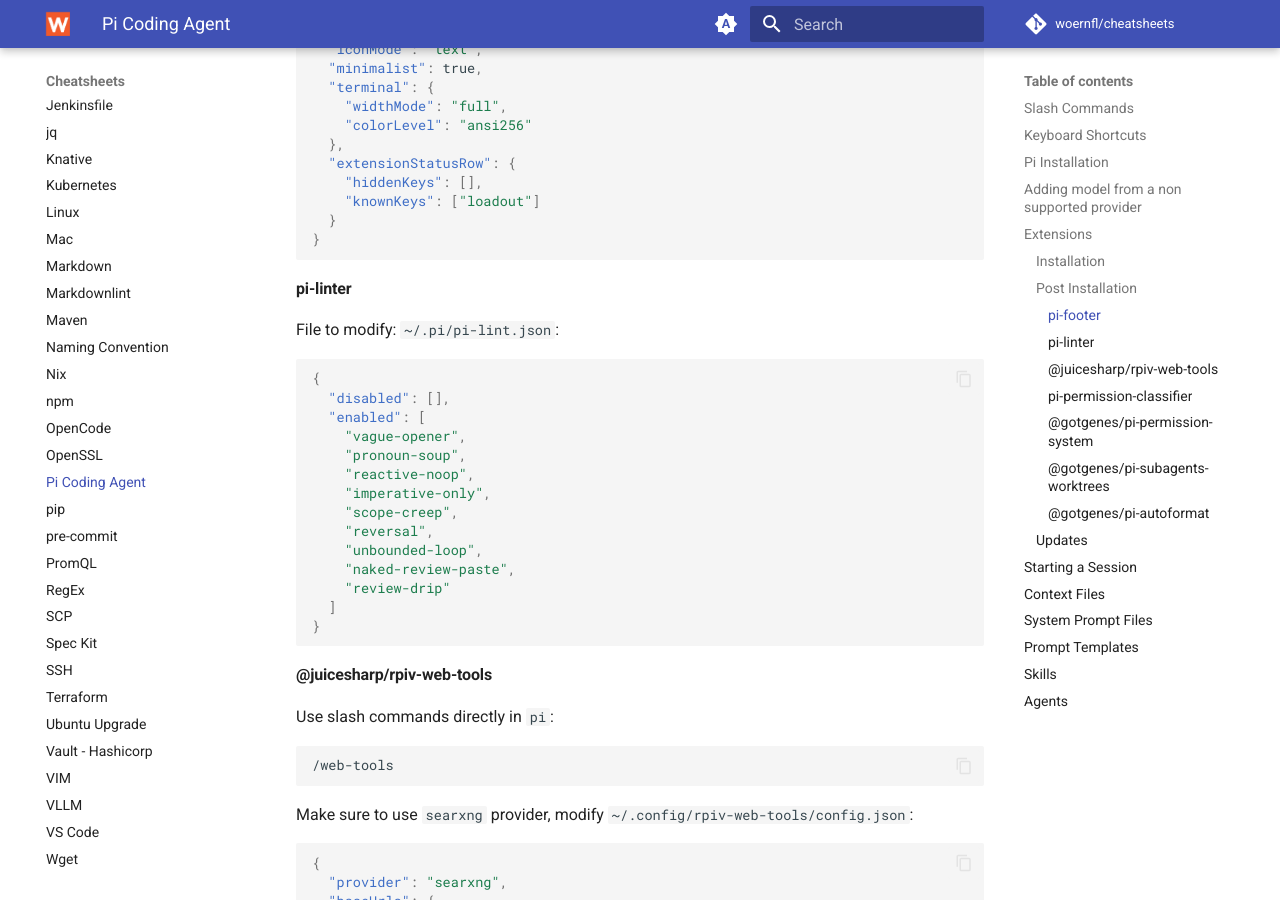
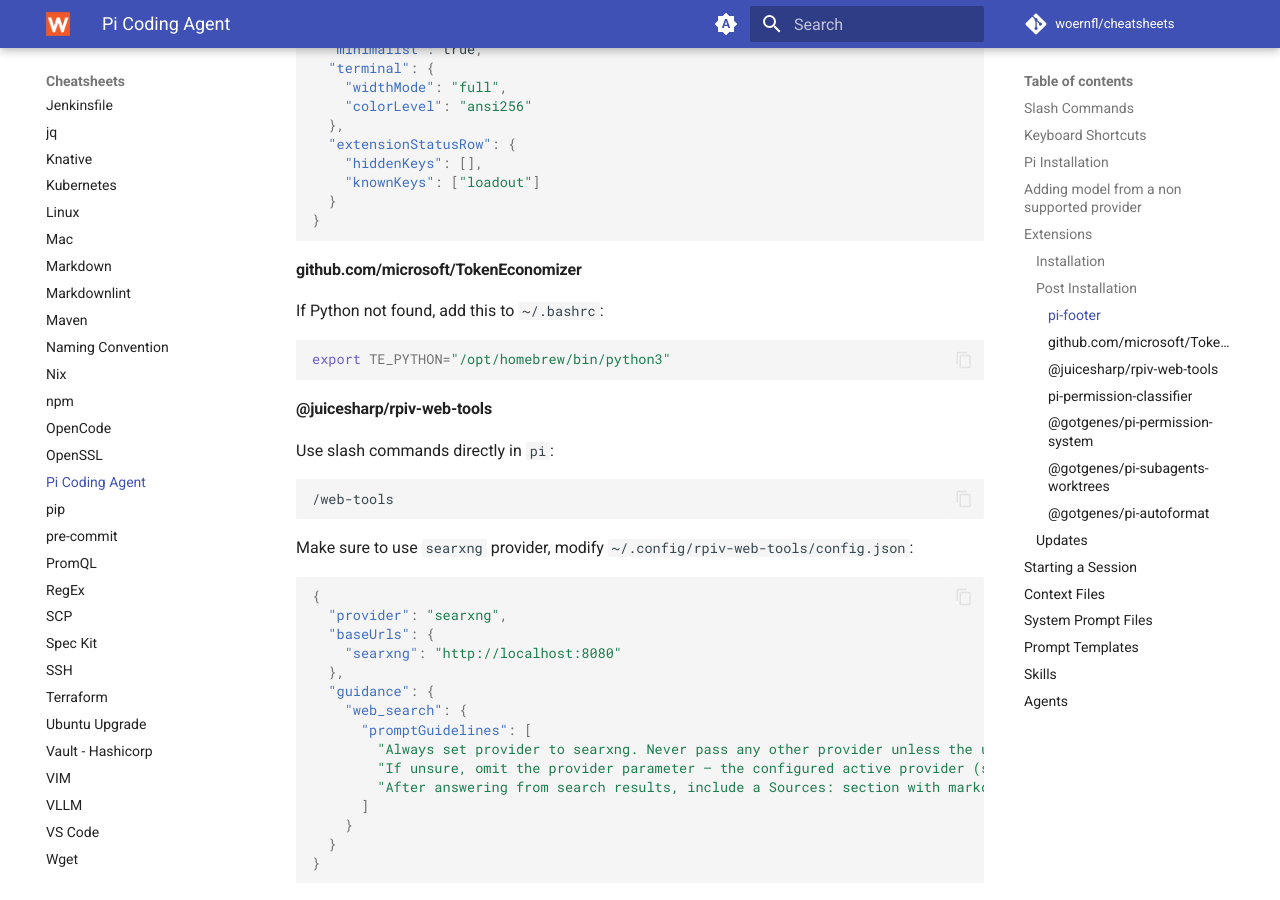
Before and after one commit to woernfl/cheatsheets, an MkDocs documentation site: the page built from docs/pi.md, in a window 1280 px wide and 900 px high, scrolled down 6958 px. Built offline with MkDocs 1.6.1 and Material for MkDocs 9.7.7, drawn with Linux system fonts in a browser that asks for light colours; comment, search, counter and statistics services are not loaded; some of the changed text lies outside the part shown.

Commit message:
Update pi.md (#570)

````diff
--- a/docs/pi.md
+++ b/docs/pi.md
@@ -170,7 +170,6 @@
 ```bash
 pi install npm:pi-footer
 pi install npm:pi-loadout
-pi install npm:pi-linter
 pi install npm:pi-mcp-adapter
 pi install npm:pi-worktree-extension
 pi install npm:egm
@@ -323,25 +322,12 @@
 }
 ```
 
-#### pi-linter
+#### github.com/microsoft/TokenEconomizer
 
-File to modify: `~/.pi/pi-lint.json`:
+If Python not found, add this to `~/.bashrc`:
 
-```json
-{
-  "disabled": [],
-  "enabled": [
-    "vague-opener",
-    "pronoun-soup",
-    "reactive-noop",
-    "imperative-only",
-    "scope-creep",
-    "reversal",
-    "unbounded-loop",
-    "naked-review-paste",
-    "review-drip"
-  ]
-}
+```bash
+export TE_PYTHON="/opt/homebrew/bin/python3"
 ```
 
 #### @juicesharp/rpiv-web-tools
````
